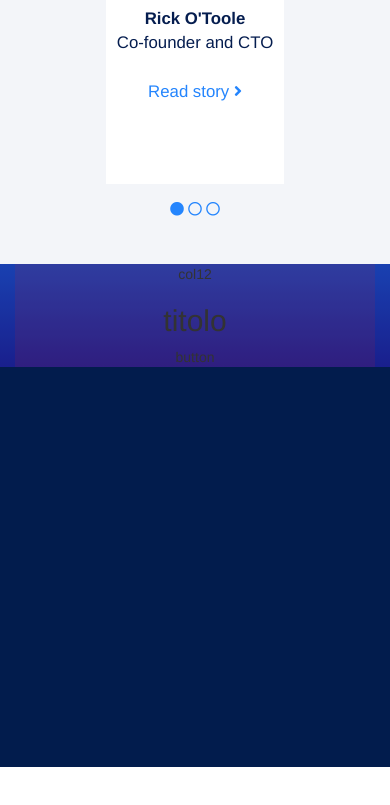
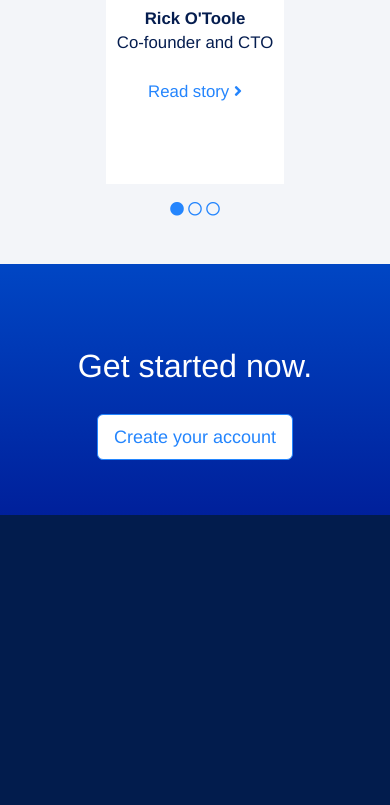
Before and after one commit to gabrisca/html-css-digitalocean, a plain HTML site: page index.html in a window 390 px wide. Shown: the part 6186-6991 px from the top of the page. Before the commit the page ends 6953 px from the top, so only its background shows below. Drawn offline with nearby package versions, Linux system fonts and the light colour scheme.

Commit message:
main responsive

```diff
--- a/assets/css/style.css
+++ b/assets/css/style.css
@@ -106,6 +106,7 @@ a {
 
 .mc_btn_blue {
   border-color: #2485fd;
+  font-weight: 500;
 }
 
 .mc_btn_blue span {
@@ -515,7 +516,7 @@ a {
 
 /* ********** S   T   A   R   T   **********/
 #start .container-fluid {
-  min-height: 250px;
+  /* min-height: 250px; */
   background: -webkit-linear-gradient(-90deg, #0046c4 0%, #00209b 100%);
 }
 /* /////////  S   T   A   R   T   ////////*/
--- a/index.html
+++ b/index.html
@@ -579,20 +579,21 @@
     </section>
 
     <section id="service">
-      <div class="container-fluid text-center debug">
+      <div class="container-fluid text-center">
         <!-- sempre container > row > col -->
-        <div class="container mc_container debug">
-          <div class="row debug">
-            col12<h2>titolo</h2>
+        <div class="container mc_container">
+          <div class="row mp_row_margin">
+            <div class="col-xs-12">
+              <h2 class="mc_h2_container mc_colorwhite">
+                Get started now.
+              </h2>
+              <div class="col-xs-12">
+                <a class="btn btn-default btn-lg mc_btn_blue" href="#" role="button"><span>Create your
+                    account</span></a>
+              </div>
+            </div>
           </div>
         </div>
-        <!-- sempre container > row > col -->
-        <div class="container mc_container debug">
-          <div class="row debug">
-            button
-          </div>
-        </div>
-        <!-- sempre container > row > col -->
       </div>
     </section>
 
```
